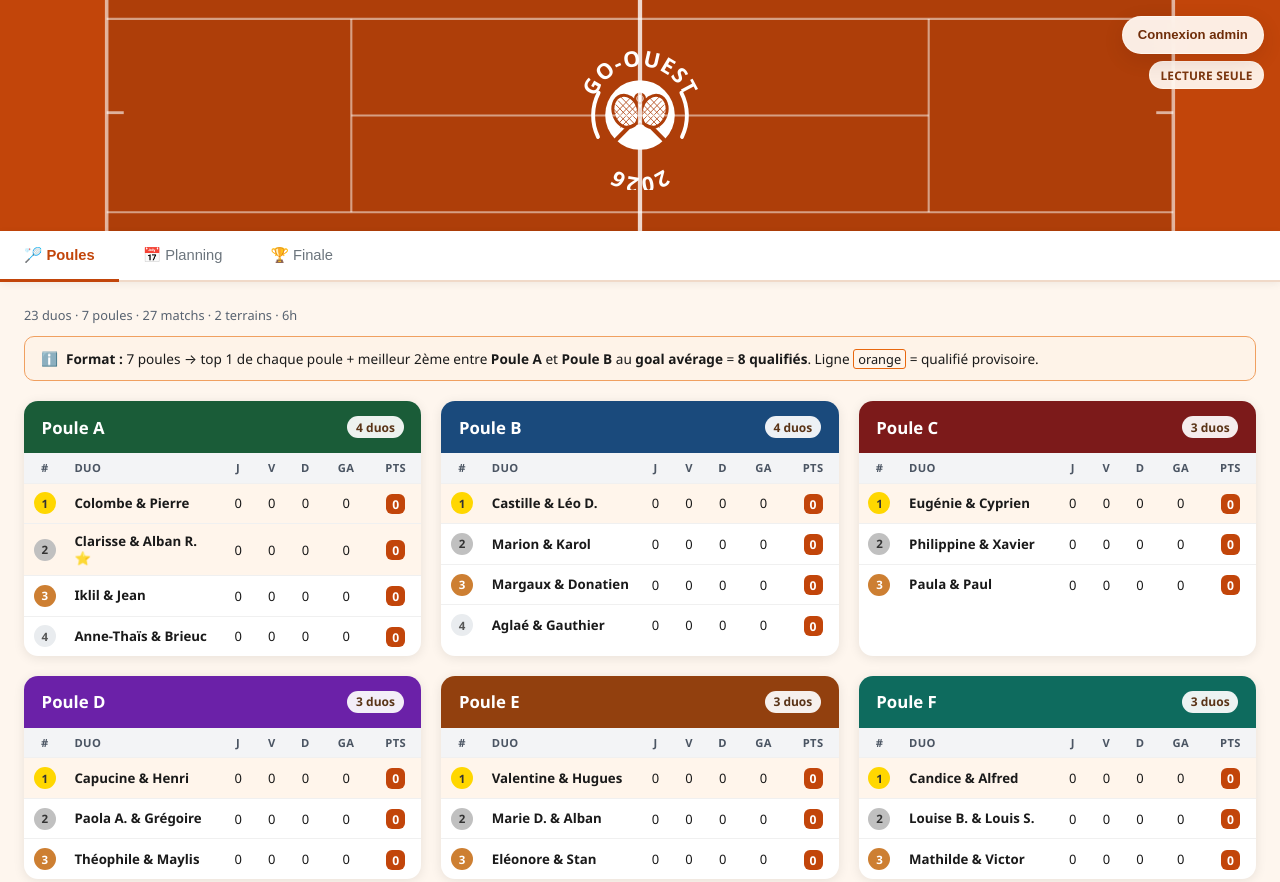
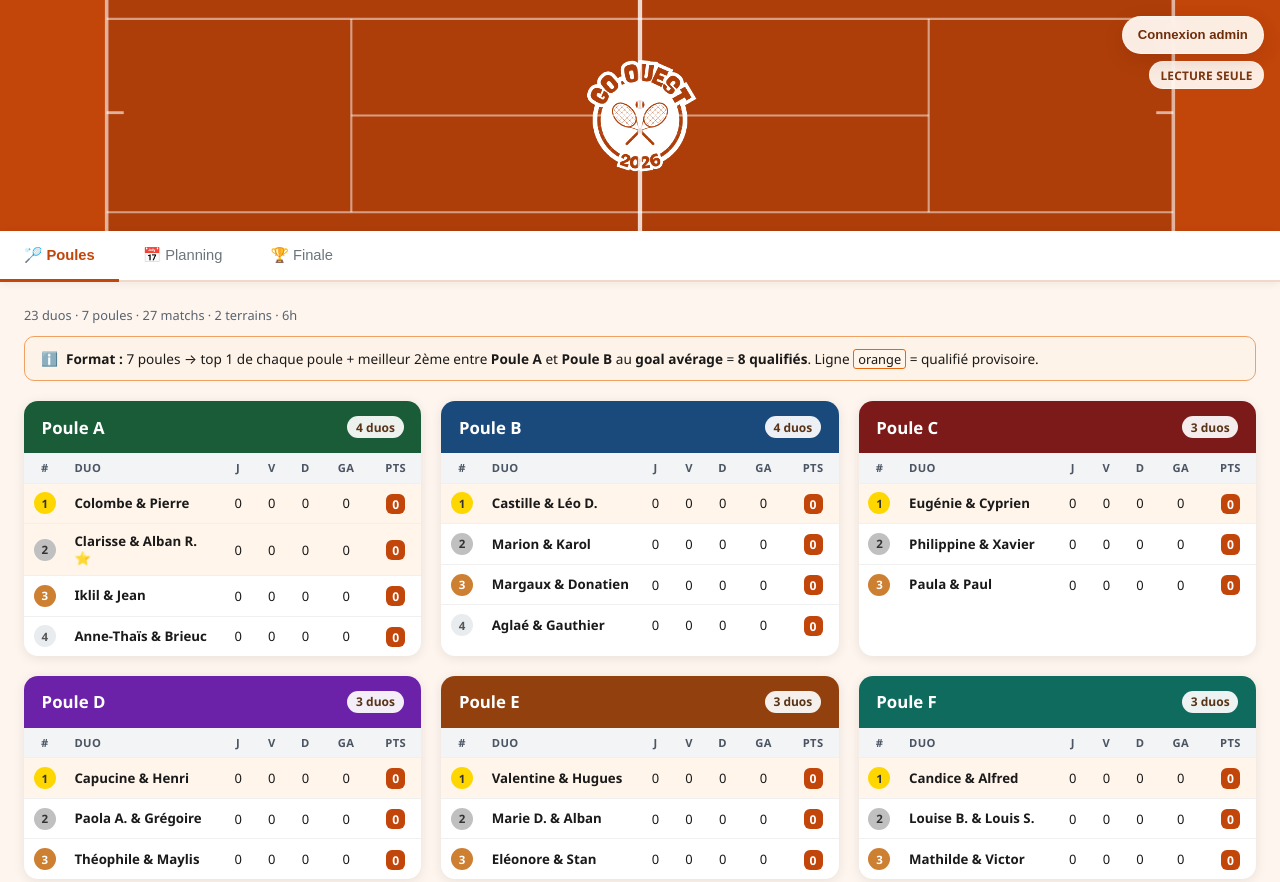
Before and after one commit to Gauthierlsg/Go-Ouest, a website built with Vite: page index.html in a window 1280 px wide. Shown: the top 882 px of the page. Built offline with nearby package versions, Linux system fonts and the light colour scheme; files whose address does not match are found by name.

Commit message:
Restore previous header logo

```diff
--- a/index.html
+++ b/index.html
@@ -13,7 +13,7 @@
       <button id="admin-access-trigger" class="admin-access-btn" type="button">Connexion admin</button>
       <span class="sync-badge sync-badge--header" id="sync-badge">Lecture seule</span>
     </div>
-    <img src="/logo-white.svg" alt="GO OUEST 2026" class="header-logo" />
+    <img src="/logo.png" alt="GO OUEST 2026" class="header-logo" />
   </header>
 
   <nav>
--- a/src/style.css
+++ b/src/style.css
@@ -42,6 +42,8 @@ header::before {
   object-fit: contain;
   position: relative;
   z-index: 1;
+  filter: invert(1) saturate(0) brightness(3);
+  mix-blend-mode: screen;
 }
 .admin-corner {
   position: absolute;
```
Also changed, not shown: dist/assets/index-D2SIAVWd.css (added), dist/assets/index-DH93BS9t.css (deleted), dist/assets/index-WqiQXFj-.js (renamed from dist/assets/index-CnWHttSg.js), dist/index.html, dist/logo-white.svg (deleted), public/logo-white.svg (deleted).
